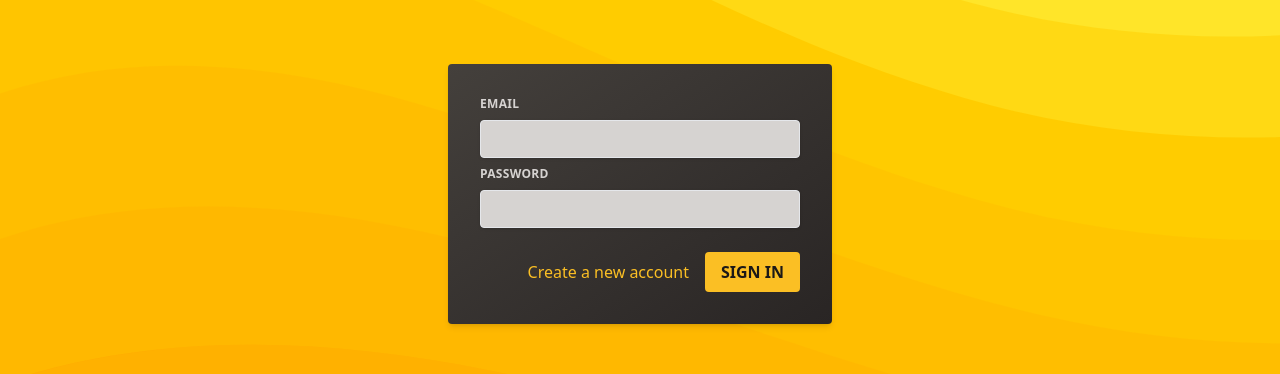
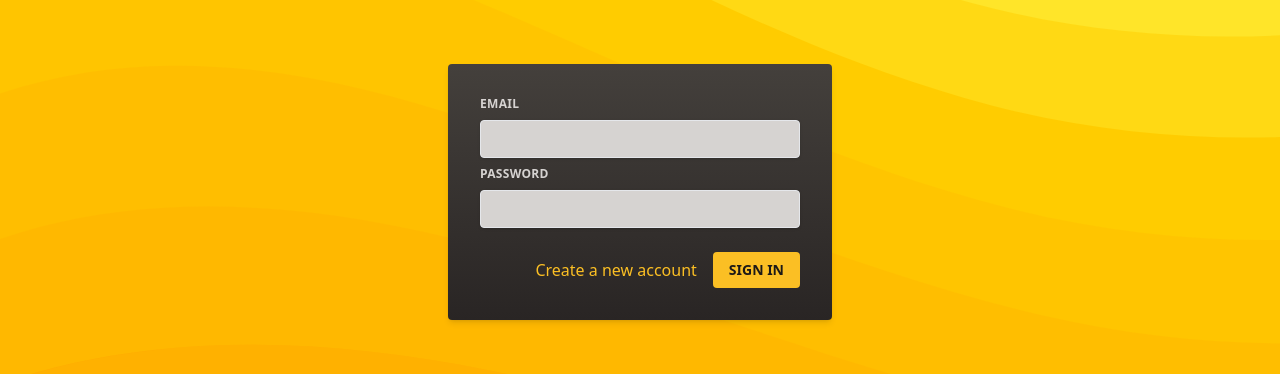
Before and after one commit to MuhammadArsalanShah/React-Styling-Components, a React (Vite) app: page / in a window 1280 px wide. Shown: the part 336-710 px from the top of the page. Built offline with nearby package versions, Linux system fonts and the light colour scheme.

Commit message:
Adjusting some classes

```diff
--- a/src/components/AuthInputs.jsx
+++ b/src/components/AuthInputs.jsx
@@ -24,7 +24,7 @@ export default function AuthInputs() {
   const passwordNotValid = submitted && enteredPassword.trim().length < 6;
 
   return (
-    <div id="auth-inputs" className='w-full max-w-sm p-8 mx-auto rounded shadow-md bg-gradient-to-br from-stone-700 to-stone-800'>
+    <div id="auth-inputs" className='w-full max-w-sm p-8 mx-auto rounded shadow-md bg-gradient-to-b from-stone-700 to-stone-800'>
       <div className='flex flex-col gap-2 mb-6'>
         <Input
           label="Email"
--- a/src/components/Button.jsx
+++ b/src/components/Button.jsx
@@ -1,7 +1,7 @@
 export default function Button({ children, ...props }) {
   return (
     <button
-      className="px-4 py-2 font-semibold uppercase rounded text-stone-900 bg-amber-400 hover:bg-amber-500"
+      className="px-4 py-2 font-semibold text-sm uppercase rounded text-stone-900 bg-amber-400 hover:bg-amber-500"
       {...props}
     >
       {children}
```
